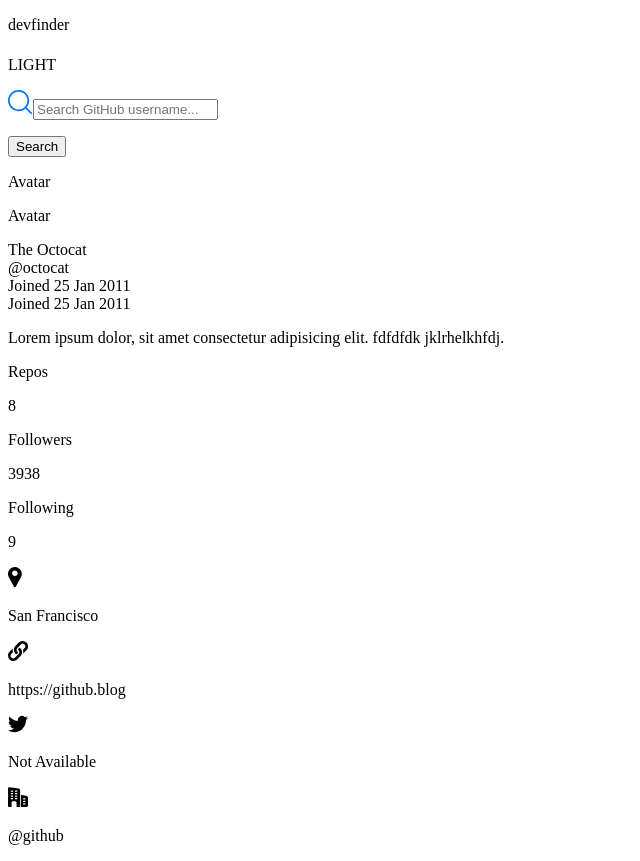
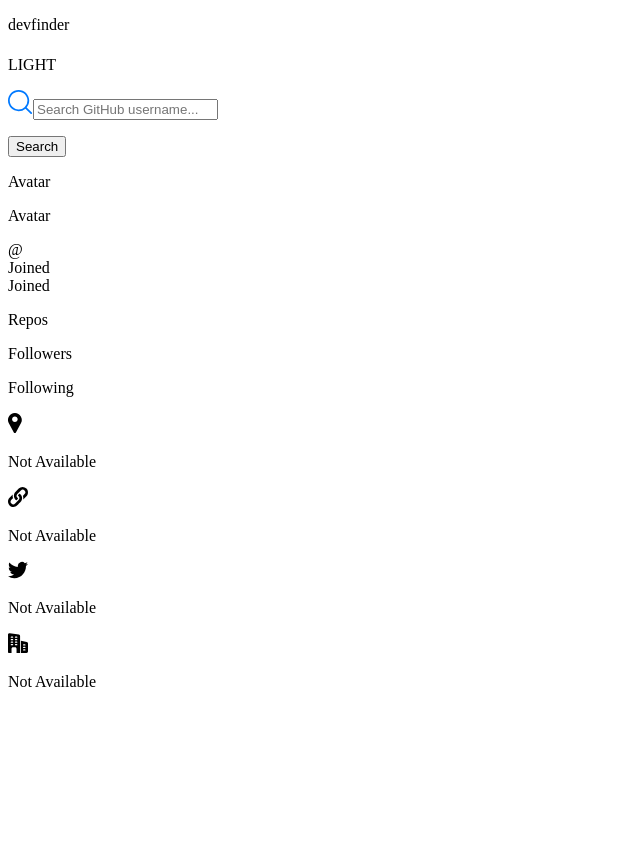
Before and after one commit to AlsoPeters/fm-github-user-search, a Next.js app: page / in a window 1280 px wide. Shown: the whole page, without its empty margins (0-640 px from the left). After the commit the page ends 800 px from the top, so only its background shows below. Built offline with nearby package versions, Linux system fonts and the light colour scheme.

Commit message:
Social component completed with github api info

```diff
--- a/src/components/Body.tsx
+++ b/src/components/Body.tsx
@@ -4,17 +4,21 @@
 import Info from './Info';
 import Avatar from './Avatar';
 
-export default function Body() {
+export default function Body({ userInfo }: BodyProps) {
   return (
     <div className='dark:bg-DM-dark-blue lg:flex-row bg-LM-white rounded-xl my-4 px-6 py-4 flex flex-col gap-4 lg:px-10 shadow-lg'>
       <div className='hidden lg:contents '>
         <Avatar />
       </div>
       <div className='lg:px-6'>
-        <Info />
-        <Stats />
-        <Social />
+        <Info info={userInfo} />
+        <Stats info={userInfo} />
+        <Social info={userInfo} />
       </div>
     </div>
   );
 }
+
+interface BodyProps {
+  userInfo: string;
+}
--- a/src/components/Info.tsx
+++ b/src/components/Info.tsx
@@ -1,6 +1,6 @@
 import Avatar from './Avatar';
 
-export default function Info() {
+export default function Info({ info }: InfoProps) {
   return (
     <>
       <div className='flex items-center gap-4 mt-4 justify-self-start lg:justify-between md:gap-10'>
@@ -9,22 +9,26 @@
         </div>
         <div className='flex flex-col'>
           <div className='dark:text-DM-white md:text-2xl md:font-bold'>
-            The Octocat
+            {info?.name}
           </div>
-          <div className='mb-2 text-DM-blue'>@octocat</div>
+          <div className='mb-2 text-DM-blue'>@{info?.login}</div>
           <div className='dark:text-DM-white lg:hidden text-LM-grey'>
-            Joined 25 Jan 2011
+            Joined {info?.created_at}
           </div>
         </div>
         <div className='hidden dark:text-DM-white lg:contents text-LM-grey'>
-          Joined 25 Jan 2011
+          Joined {info?.created_at}
+          {/* 25 Jan 2011 */}
         </div>
       </div>
 
       <p className='dark:text-white text-LM-grey text-[15px] leading-6'>
-        Lorem ipsum dolor, sit amet consectetur adipisicing elit. fdfdfdk
-        jklrhelkhfdj.
+        {info?.bio}
       </p>
     </>
   );
 }
+
+interface InfoProps {
+  info: any;
+}
--- a/src/components/Social.tsx
+++ b/src/components/Social.tsx
@@ -3,31 +3,59 @@
 import WebsiteIcon from '../assets/icon-website.svg';
 import Location from '../assets/icon-location.svg';
 
-export default function Social() {
+export default function Social({ info }: SocialProps) {
   return (
     <div className='flex flex-col md:flex-row md:justify-between md:px-6 text-sm'>
       <div className='flex flex-col'>
         <div className='text-LM-slate flex items-center gap-4 '>
           <Location className='dark:fill-DM-white fill-LM-slate' />
-          <p>San Francisco</p>
+          <p className='text-DM-white'>
+            {info?.location ? (
+              info?.location
+            ) : (
+              <span className='text-gray-500'>Not Available</span>
+            )}
+          </p>
         </div>
         <div className='text-LM-slate flex items-center gap-4 '>
           <WebsiteIcon className='dark:fill-DM-white fill-LM-slate' />
-          <p>https://github.blog</p>
+          <p className='text-DM-blue'>
+            {info?.html_url ? (
+              <a href={info.html_url}>{info.html_url}</a>
+            ) : (
+              <span className='text-gray-500'>Not Available</span>
+            )}
+          </p>
         </div>
       </div>
 
       <div className='flex flex-col'>
         <div className='text-LM-slate flex items-center gap-4 '>
           <TwitterIcon className='dark:fill-DM-white fill-LM-slate' />
-          <p>Not Available</p>
+          <p className='text-DM-white'>
+            {info?.twitter_username ? (
+              info.twitter_username
+            ) : (
+              <span className='text-gray-500'>Not Available</span>
+            )}
+          </p>
         </div>
 
         <div className='text-LM-slate flex items-center gap-4'>
           <CompanyIcon className='dark:fill-DM-white fill-LM-slate' />
-          <p>@github</p>
+          <p>
+            {info?.company ? (
+              info.company
+            ) : (
+              <span className='text-gray-500'>Not Available</span>
+            )}
+          </p>
         </div>
       </div>
     </div>
   );
 }
+
+interface SocialProps {
+  info: any;
+}
--- a/src/components/Stats.tsx
+++ b/src/components/Stats.tsx
@@ -1,22 +1,32 @@
 import React from 'react';
 
-export default function Stats() {
+export default function Stats({ info }: StatsProps) {
   return (
     <div className='flex justify-between px-6 dark:bg-DM-black bg-LM-light-grey rounded-lg dark:text-DM-white pt-4 text-LM-grey'>
       <div className='flex flex-col items-center'>
         <div>Repos</div>
-        <p className='font-bold text-LM-black dark:text-DM-white'>8</p>
+        <p className='font-bold text-LM-black dark:text-DM-white'>
+          {info?.public_repos}
+        </p>
       </div>
 
       <div className='flex flex-col items-center'>
         <div>Followers</div>
-        <p className='font-bold text-LM-black dark:text-DM-white '>3938</p>
+        <p className='font-bold text-LM-black dark:text-DM-white '>
+          {info?.followers}
+        </p>
       </div>
 
       <div className='flex flex-col items-center'>
         <div>Following</div>
-        <p className='font-bold text-LM-black dark:text-DM-white'>9</p>
+        <p className='font-bold text-LM-black dark:text-DM-white'>
+          {info?.following}
+        </p>
       </div>
     </div>
   );
 }
+
+interface StatsProps {
+  info: any;
+}
--- a/src/pages/index.tsx
+++ b/src/pages/index.tsx
@@ -46,7 +46,7 @@
       <div className='mx-6 md:mx-24 lg:mx-auto font-Space'>
         <Nav />
         <Search error={searchError} loading={loading} onSearch={getUser} />
-        <Body />
+        <Body userInfo={githubUser} />
       </div>
     </div>
   );
```
